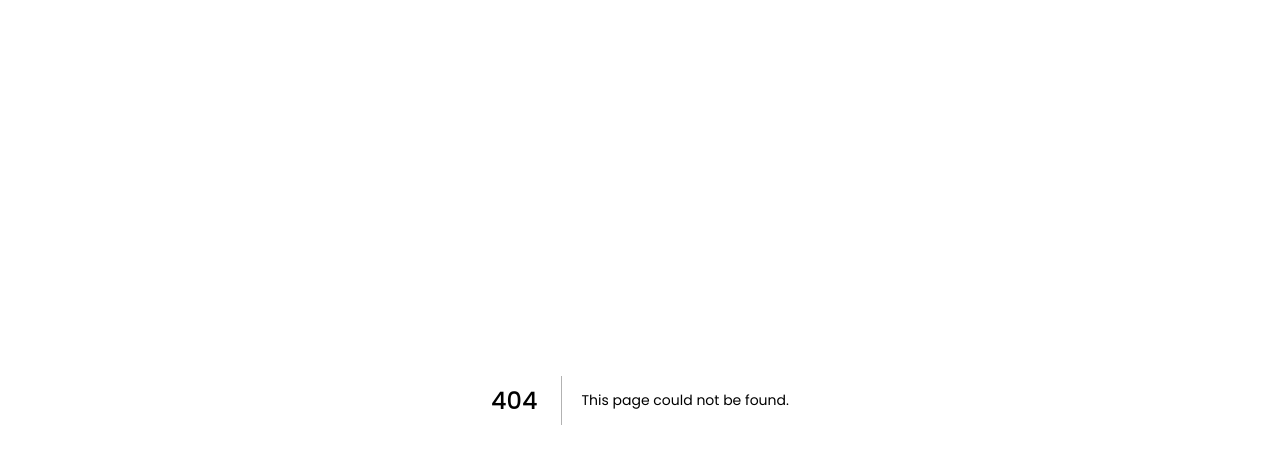
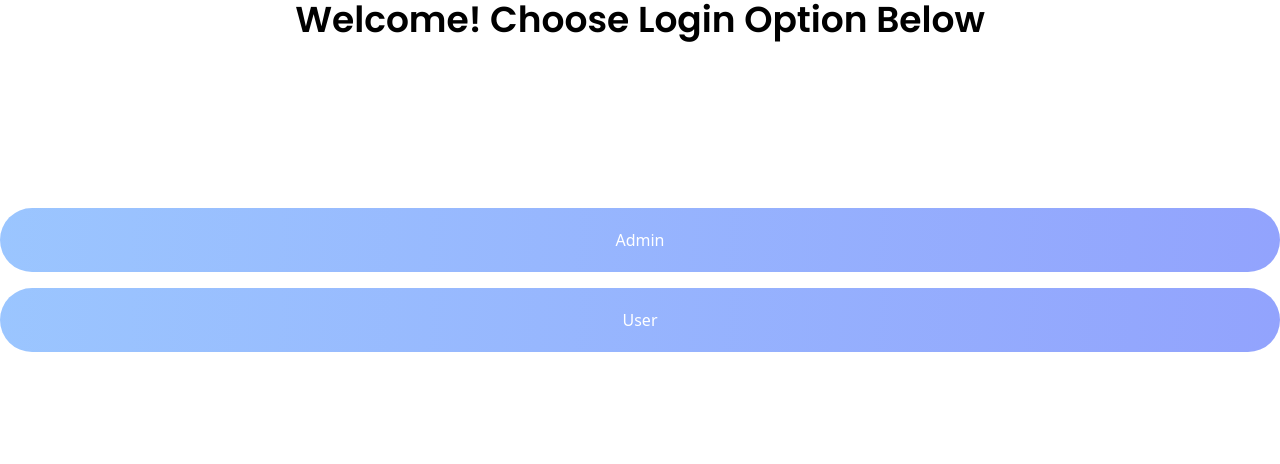
Before and after one commit to ongjx16/BenchSafe, a Next.js app in the folder benchsafeweb/: page /Directory in a window 1280 px wide. Before the commit this address had no page. Shown: the top 464 px of the page. Built offline with nearby package versions, Linux system fonts and the light colour scheme.

Commit message:
Created directory page and changes

```diff
--- a/benchsafeweb/src/pages/AddNewBench.js
+++ b/benchsafeweb/src/pages/AddNewBench.js
@@ -8,7 +8,7 @@ import BenchBodyLength from "../assets/BenchBodyLength.svg";
 import machineTiltAngle from "../assets/MachineTiltAngle.svg";
 
 
-function AddNewBranch() {
+function AddNewBench() {
 
     // const [benchName, setBenchName] = useState("");
     // const [benchBodyLength, setBenchBodyLength] = useState("");
@@ -84,4 +84,4 @@ return(
   )
 };
 
-export default AddNewBranch;
+export default AddNewBench;
--- a/benchsafeweb/src/pages/AdminLandingPage.js
+++ b/benchsafeweb/src/pages/AdminLandingPage.js
@@ -58,11 +58,11 @@ function AdminLandingPage() {
                                 </p>
 
                                 <Link href="/EnterHeight">
-                                    <button className="button">Select Bench</button>
+                                    <button className="button">Select</button>
                                 </Link>
 
-                                <Link href="/AddNewBench">
-                                    <button className="button">Edit Bench</button>
+                                <Link href="/EditBench">
+                                    <button className="button">Edit</button>
                                 </Link>
                                 </div>
                             </div>
@@ -93,11 +93,11 @@ function AdminLandingPage() {
                                 </p>
 
                                 <Link href="/EnterHeight">
-                                    <button className="button">Select Bench</button>
+                                    <button className="button">Select</button>
                                 </Link>
 
-                                <Link href="/AddNewBench">
-                                    <button className="button">Edit Bench</button>
+                                <Link href="/EditBench">
+                                    <button className="button">Edit</button>
                                 </Link>
                                 </div>
                             </div>
@@ -110,7 +110,7 @@ function AdminLandingPage() {
             <footer className="flex flex-row justify-center w-screen h-24">
                     <div className="grid grid-cols-3 bg-slate-100 rounded min-h-fit min-w-fit w-screen drop-shadow-md inline-block">
                         {/* Home */}
-                        <Link href="/LandingPage" className="flex justify-center">
+                        <Link href="/Directory" className="flex justify-center">
                             <Image src={Home} alt="Home" width={40} height={40} />
                         </Link>
 
--- /dev/null
+++ b/benchsafeweb/src/pages/Directory.js
@@ -0,0 +1,26 @@
+import React, { useState } from "react";
+import Link from 'next/link';
+
+
+function Directory(){
+
+    return(
+        <div className="grid grid-rows-4 h-screen w-screen">
+            <div className="row-span-1 justify-center">
+                <h1 className="flex justify-center">Welcome! Choose Login Option Below</h1>
+            </div>
+            <div className="row-span-3">
+                <div className="">
+                    <Link href="/AdminLandingPage">
+                        <button className="button">Admin</button>
+                    </Link>
+                    <Link href="/UserLandingPage">
+                        <button className="button">User</button>
+                    </Link>
+                </div>
+            </div>
+        </div>
+    )
+}
+
+export default Directory;
--- a/benchsafeweb/src/pages/LoginScreen.js
+++ b/benchsafeweb/src/pages/LoginScreen.js
@@ -76,7 +76,7 @@ function LoginScreen(){
 
         {/* login button */}
         <div>
-          <Link href="/LandingPage">
+          <Link href="/Directory">
             <button className="button">Login</button>
           </Link>
           <div>
--- a/benchsafeweb/src/pages/index.js
+++ b/benchsafeweb/src/pages/index.js
@@ -23,6 +23,7 @@ export default function Home() {
         <div className = "text-red-500 flex flex-col">
           <Link href="/LoginScreen">Login Page</Link>
           <Link href="/RegisterScreen">Register Page</Link>
+          <Link href="/Directory">Directory Page</Link>
           <Link href="/TensorFlow">Tensor Flow Page</Link>
           <Link href="/AdminLandingPage">Admin Landing Page</Link>
           <Link href="/UserLandingPage">User Landing Page</Link>
```
